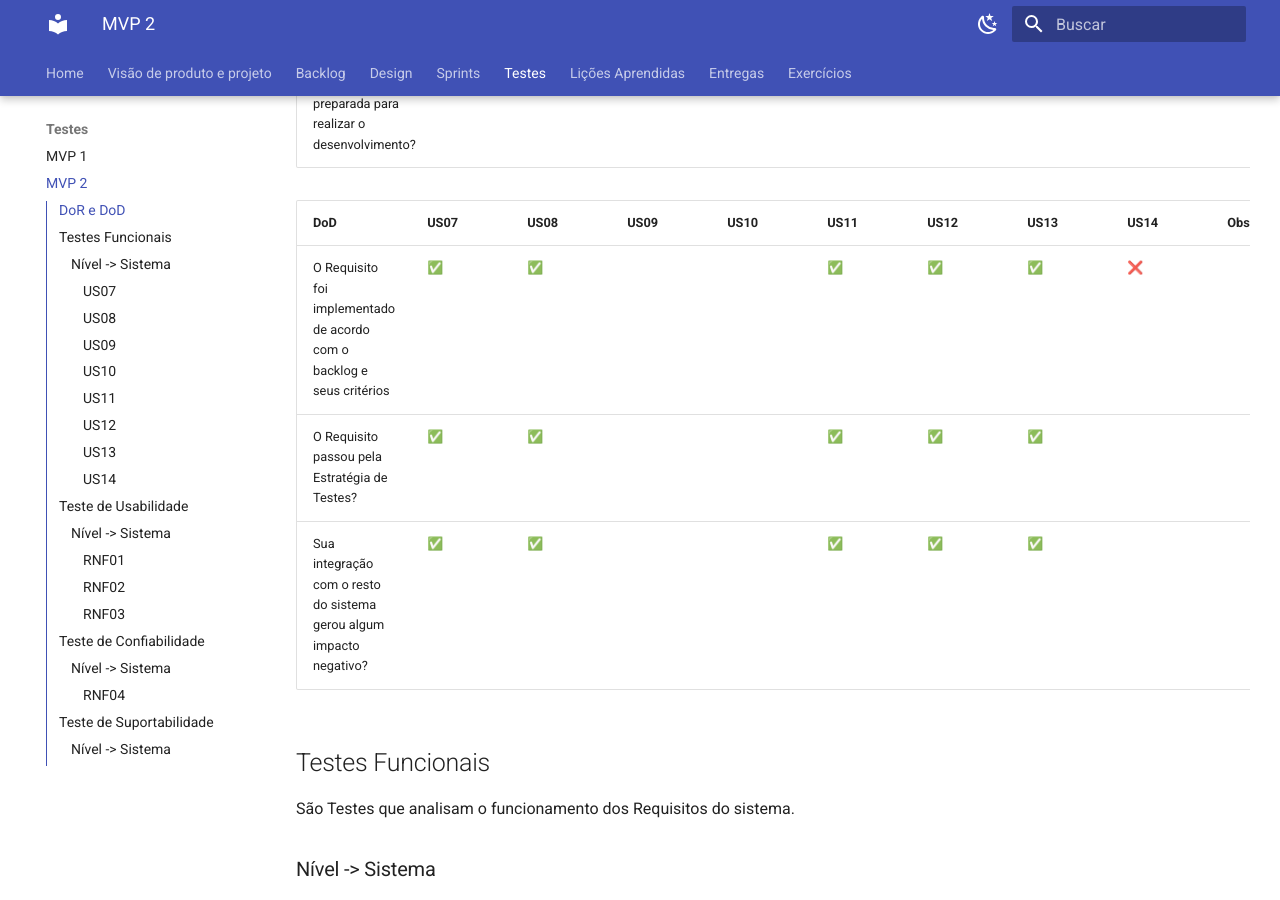
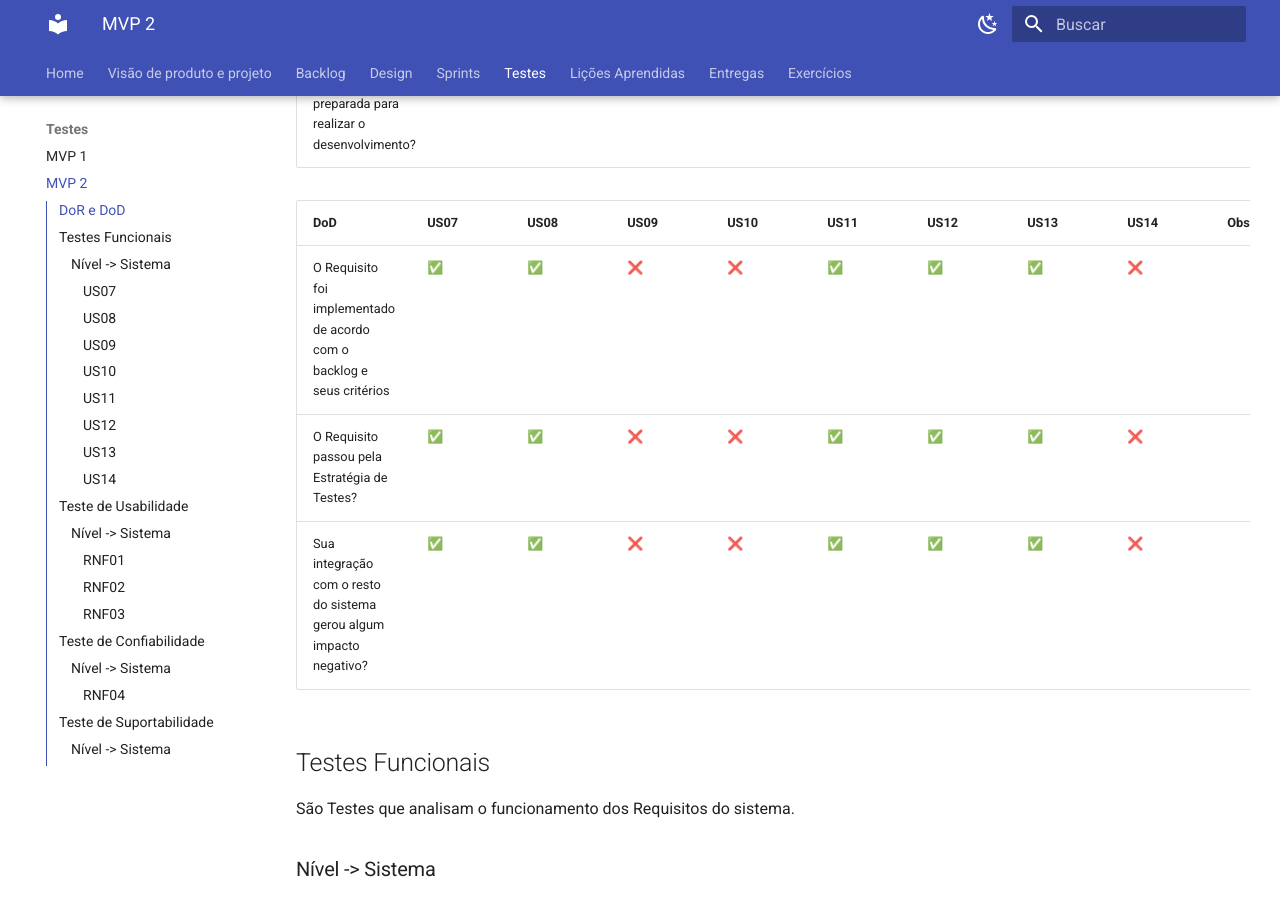
Before and after one commit to mdsreq-fga-unb/2023.2-Matriculai, an MkDocs documentation site: the page built from docs/mvp2.md, in a window 1280 px wide and 900 px high, scrolled down 2969 px. Built offline with MkDocs 1.6.1 and Material for MkDocs 9.7.7, drawn with Linux system fonts in a browser that asks for light colours; some of the changed text lies outside the part shown.

Commit message:
agora vai 2.0

```diff
--- a/docs/mvp2.md
+++ b/docs/mvp2.md
@@ -77,9 +77,9 @@
 
 | DoD |  US07 | US08 | US09 | US10 | US11 | US12 | US13 | US14 |  Obs.|
 | ---------------------------- | ---- | ---- | ---- | ---- | ----- | ----- | ----- | ------- | ------- |
-| O Requisito foi implementado de acordo com o backlog e seus critérios | ✅ | ✅ |  |  | ✅ | ✅ | ✅ | ❌ |
-| O Requisito passou pela Estratégia de Testes? | ✅ | ✅ |  |  | ✅ | ✅ | ✅ |  |
-| Sua integração com o resto do sistema gerou algum impacto negativo? | ✅ | ✅ |  |  | ✅ | ✅ | ✅|  |
+| O Requisito foi implementado de acordo com o backlog e seus critérios | ✅ | ✅ | ❌  | ❌  | ✅ | ✅ | ✅ | ❌ |
+| O Requisito passou pela Estratégia de Testes? | ✅ | ✅ | ❌  | ❌  | ✅ | ✅ | ✅ | ❌ |
+| Sua integração com o resto do sistema gerou algum impacto negativo? | ✅ | ✅ | ❌  | ❌  | ✅ | ✅ | ✅| ❌ |
 
 ## Testes Funcionais
 
@@ -105,7 +105,7 @@
 |  Caso 1 (aluno do 1° ano):  o aluno poderá escolher 6 matérias eletivas sendo 1 o Projeto de Vida obrigatoriamente; | O aluno escolher as 6 disciplinas sendo 1 delas o Projeto de Vida |- O aluno consegue se inscrever em mais de 6 eletivas </br> - O aluno consegue se incscrever em mais de 1 projeto de vida ou nenhum | ✅ |
 | Caso 2 (aluno do 2° ano):  o aluno deverá escolher 4 eletivas sendo 1 o Projeto de Vida obrigatoriamente;| O aluno escolher as 4 disciplinas sendo 1 delas o Projeto de Vida | - O aluno consegue se inscrever em mais de 4 eletivas </br> - O aluno consegue se incscrever em mais de 1 projeto de vida ou nenhum | ✅ |
 | Caso 3 (aluno do 3° ano):  o aluno deverá escolher 4 eletivas sendo 1 o Projeto de Vida obrigatoriamente; | O aluno escolher as 4 disciplinas sendo 1 delas o Projeto de Vida | - O aluno consegue se inscrever em mais de 4 eletivas </br> - O aluno consegue se incscrever em mais de 1 projeto de vida ou nenhum | ✅ |
-| Se o aluno não estiver dentro do caso do período letivo da trilha, ele não poderá solicitar matrícula na eletiva; | O aluno escolher as trilhas dentro do seu caso | O aluno poder escolher eletivas que não são do seu período letivo |
+| Se o aluno não estiver dentro do caso do período letivo da trilha, ele não poderá solicitar matrícula na eletiva; | O aluno escolher as trilhas dentro do seu caso | O aluno poder escolher eletivas que não são do seu período letivo | ✅ |
 | Deve ser apresentada uma mensagem de confirmação ou não da solicitação de matrícula;| A mensagem de confirmação aparece | A mensagem não aparecer depois da matrícula | ✅ |
 
 #### US09
@@ -114,17 +114,17 @@
 
 | Critérios de aceitação </br> - Deve ser apresentada uma lista de trilhas contendo as seguintes informações:   | Caso válido | Caso inválido | Passou? | Obs. |
 | ------------- | ---------- | ---------- | ------- | -------- |
-| Nome da trilha (de 3 até 40 caracteres); | O nome  está disponível | O nome não está disponível |
-| Eletivas relacionadas | As eletivas relacionadas estão corretas | As eletivas relacionadas estão incorretas |
+| Nome da trilha (de 3 até 40 caracteres); | O nome  está disponível | O nome não está disponível | ❌ |
+| Eletivas relacionadas | As eletivas relacionadas estão corretas | As eletivas relacionadas estão incorretas | ❌ |
 
 | Critérios de aceitação </br> - Deve ser apresentada uma lista de eletivas contendo as seguintes informações:    | Caso válido | Caso inválido | Passou? | Obs. |
 | ------------- | ---------- | ---------- | ------- | -------- |
-| Nome da eletiva(de 3 até 40 caracteres); | O nome está disponível | O nome não está disponível |
-| Breve descrição(de 10 até 150 caracteres); | A descrição está disponível | A descrição não está disponível |
-| Ano letivo(1, 2 ou 3); | O ano está disponível | O ano não está disponível |
-| Professor responsável(10 a 30 caracteres); | O nome do professor está disponível | O nome do professor não está disponível |
-| Número de vagas(mínimo 15 e máximo 30); | O número de vagas está disponível | O número de vagasnão está disponível |
-| Horário da disciplina no formato (1º a 5º); | O horário está disponível | O horário não está disponível |
+| Nome da eletiva(de 3 até 40 caracteres); | O nome está disponível | O nome não está disponível | ❌ |
+| Breve descrição(de 10 até 150 caracteres); | A descrição está disponível | A descrição não está disponível | ❌  |
+| Ano letivo(1, 2 ou 3); | O ano está disponível | O ano não está disponível | ❌ |
+| Professor responsável(10 a 30 caracteres); | O nome do professor está disponível | O nome do professor não está disponível | ❌  |
+| Número de vagas(mínimo 15 e máximo 30); | O número de vagas está disponível | O número de vagasnão está disponível | ❌  |
+| Horário da disciplina no formato (1º a 5º); | O horário está disponível | O horário não está disponível | ❌  |
 
 #### US10
 
```
Also changed, not shown: other parts of docs/mvp2.md (+1 -1 lines), docs/sprints.md (+1 -1 lines), docs/unidade4.md (+1 -1 lines).
